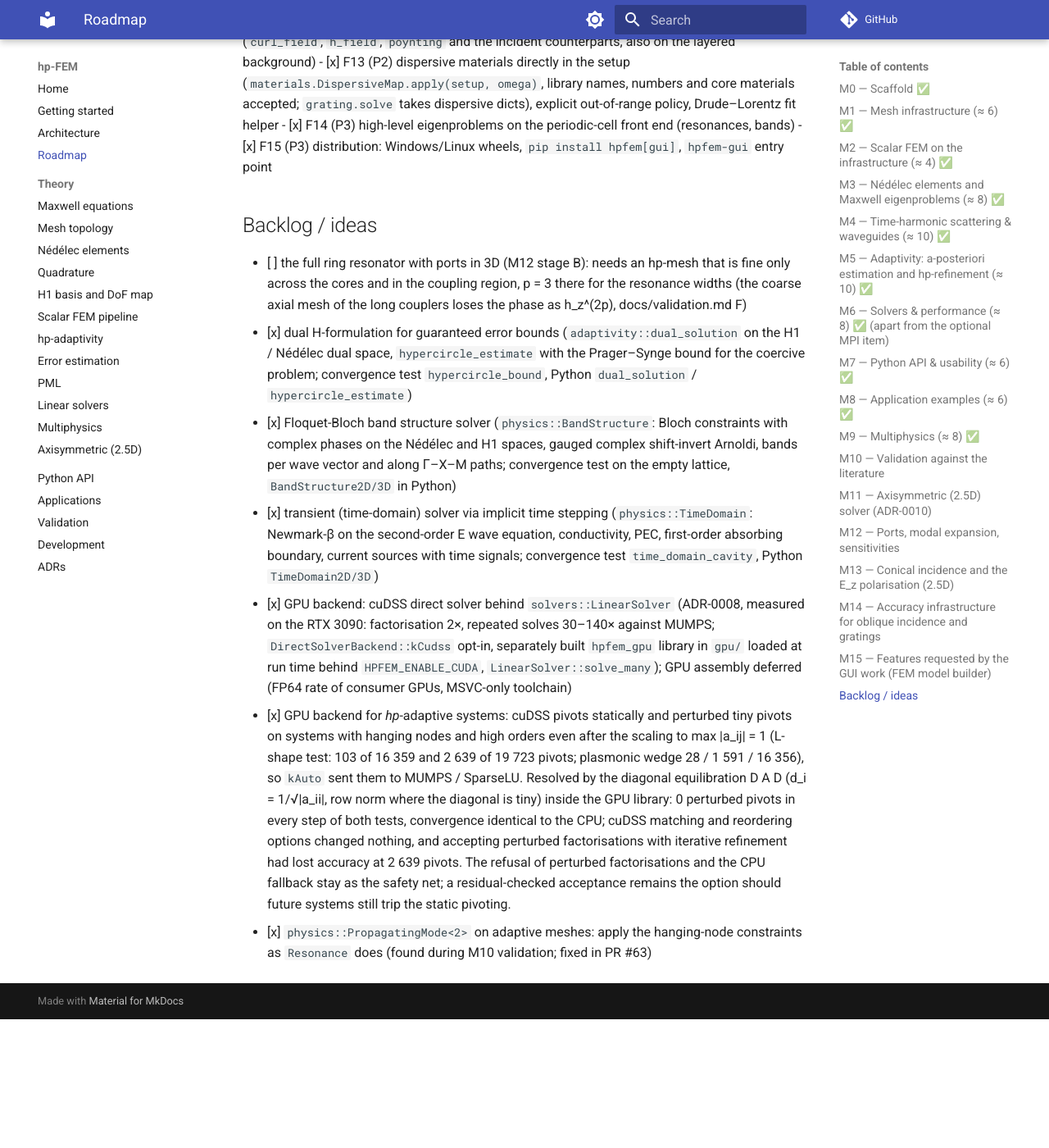
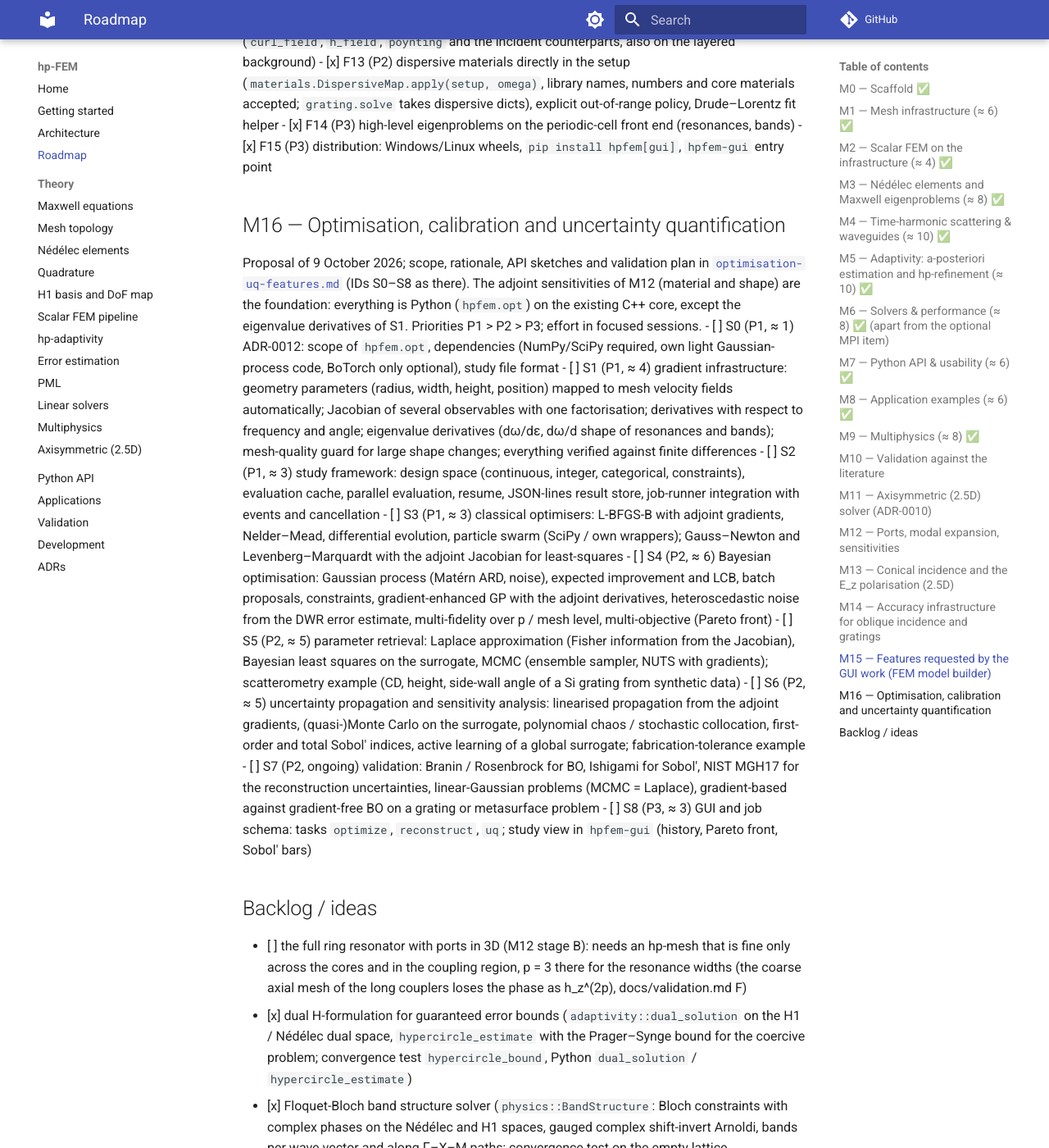
Before and after one commit to PhotonPower/hp-FEM, an MkDocs documentation site: the page built from docs/roadmap.md, in a window 1280 px wide and 1400 px high, scrolled down 10101 px. Shown: the whole window at 82% size. Built offline with MkDocs 1.6.1 and Material for MkDocs 9.7.7, drawn with Linux system fonts in a browser that asks for light colours; comment, search, counter and statistics services are not loaded; before the commit the page ends 11344 px from its top, so only the background shows below that.

Commit message:
docs(roadmap): milestone M16, optimisation, calibration and UQ (S0-S8)

```diff
--- a/docs/roadmap.md
+++ b/docs/roadmap.md
@@ -373,6 +373,43 @@ faces" of M14-B.
 - [x] F14 (P3) high-level eigenproblems on the periodic-cell front end (resonances, bands)
 - [x] F15 (P3) distribution: Windows/Linux wheels, `pip install hpfem[gui]`, `hpfem-gui` entry point
 
+## M16 — Optimisation, calibration and uncertainty quantification
+Proposal of 9 October 2026; scope, rationale, API sketches and validation plan in
+[`optimisation-uq-features.md`](optimisation-uq-features.md) (IDs S0–S8 as there). The adjoint
+sensitivities of M12 (material and shape) are the foundation: everything is Python
+(`hpfem.opt`) on the existing C++ core, except the eigenvalue derivatives of S1. Priorities
+P1 > P2 > P3; effort in focused sessions.
+- [ ] S0 (P1, ≈ 1) ADR-0012: scope of `hpfem.opt`, dependencies (NumPy/SciPy required, own
+  light Gaussian-process code, BoTorch only optional), study file format
+- [ ] S1 (P1, ≈ 4) gradient infrastructure: geometry parameters (radius, width, height,
+  position) mapped to mesh velocity fields automatically; Jacobian of several observables with
+  one factorisation; derivatives with respect to frequency and angle; eigenvalue derivatives
+  (dω/dε, dω/d shape of resonances and bands); mesh-quality guard for large shape changes;
+  everything verified against finite differences
+- [ ] S2 (P1, ≈ 3) study framework: design space (continuous, integer, categorical,
+  constraints), evaluation cache, parallel evaluation, resume, JSON-lines result store,
+  job-runner integration with events and cancellation
+- [ ] S3 (P1, ≈ 3) classical optimisers: L-BFGS-B with adjoint gradients, Nelder–Mead,
+  differential evolution, particle swarm (SciPy / own wrappers); Gauss–Newton and
+  Levenberg–Marquardt with the adjoint Jacobian for least-squares
+- [ ] S4 (P2, ≈ 6) Bayesian optimisation: Gaussian process (Matérn ARD, noise), expected
+  improvement and LCB, batch proposals, constraints, gradient-enhanced GP with the adjoint
+  derivatives, heteroscedastic noise from the DWR error estimate, multi-fidelity over p / mesh
+  level, multi-objective (Pareto front)
+- [ ] S5 (P2, ≈ 5) parameter retrieval: Laplace approximation (Fisher information from the
+  Jacobian), Bayesian least squares on the surrogate, MCMC (ensemble sampler, NUTS with
+  gradients); scatterometry example (CD, height, side-wall angle of a Si grating from
+  synthetic data)
+- [ ] S6 (P2, ≈ 5) uncertainty propagation and sensitivity analysis: linearised propagation
+  from the adjoint gradients, (quasi-)Monte Carlo on the surrogate, polynomial chaos /
+  stochastic collocation, first-order and total Sobol' indices, active learning of a global
+  surrogate; fabrication-tolerance example
+- [ ] S7 (P2, ongoing) validation: Branin / Rosenbrock for BO, Ishigami for Sobol', NIST
+  MGH17 for the reconstruction uncertainties, linear-Gaussian problems (MCMC = Laplace),
+  gradient-based against gradient-free BO on a grating or metasurface problem
+- [ ] S8 (P3, ≈ 3) GUI and job schema: tasks `optimize`, `reconstruct`, `uq`; study view in
+  `hpfem-gui` (history, Pareto front, Sobol' bars)
+
 ## Backlog / ideas
 - [ ] the full ring resonator with ports in 3D (M12 stage B): needs an hp-mesh that is fine
   only across the cores and in the coupling region, p = 3 there for the resonance widths
```
Also changed, not shown: docs/optimisation-uq-features.md (added, +138 -0 lines).
